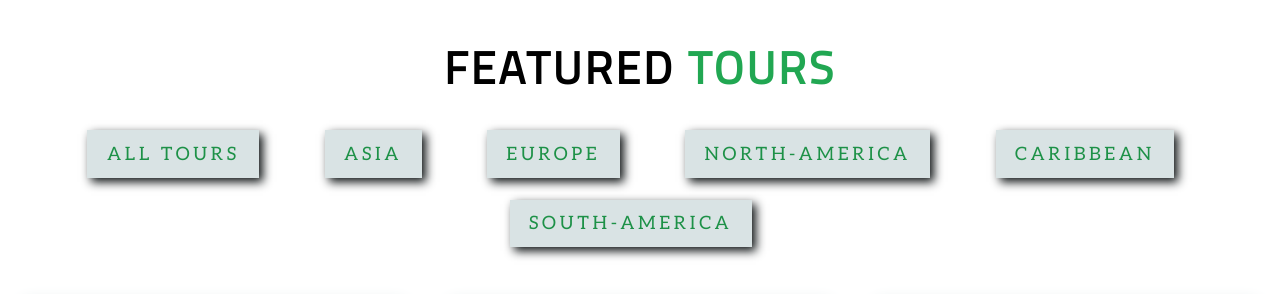
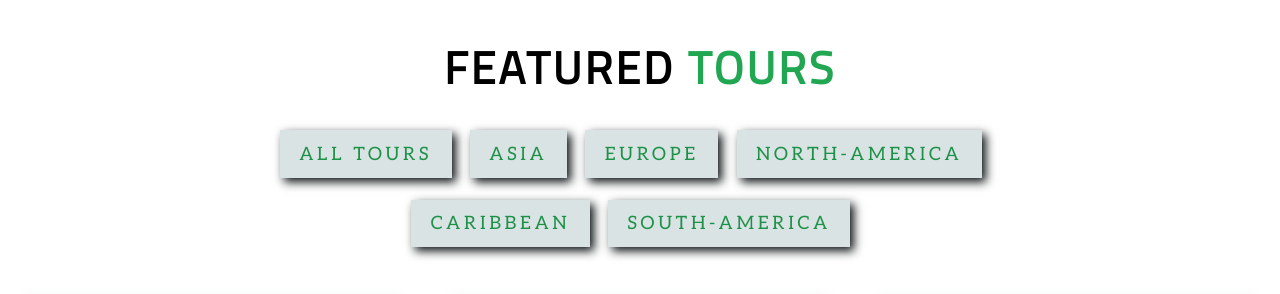
Before and after one commit to hivictording/luxury-holidays-css-js, a plain HTML site: page index.html in a window 1280 px wide. Shown: the part 1880-2174 px from the top of the page. Drawn offline with Linux system fonts and the light colour scheme.

Commit message:
20200725 1st commit

```diff
--- a/css/style.css
+++ b/css/style.css
@@ -597,10 +597,10 @@ body {
 }
 
 .featured-tour-category {
-  width: 90%;
+  width: 60%;
   margin: 0 auto;
   display: flex;
-  justify-content: space-around;
+  justify-content: center;
   flex-wrap: wrap;
   margin-bottom: 1.5em;
   font-size: 0.8em;
--- a/js/app.js
+++ b/js/app.js
@@ -132,7 +132,7 @@ window.addEventListener("DOMContentLoaded", function () {
     <li class="tours alltours"><a href="#" class="btn-primary">all tours</a></li>
     `;
 
-  // loading featured category
+  // loading featured category buttons
   const TourCategory = featuredTours
     .map((tour) => tour.category)
     .reduce((set, next) => set.add(next), new Set());
```
